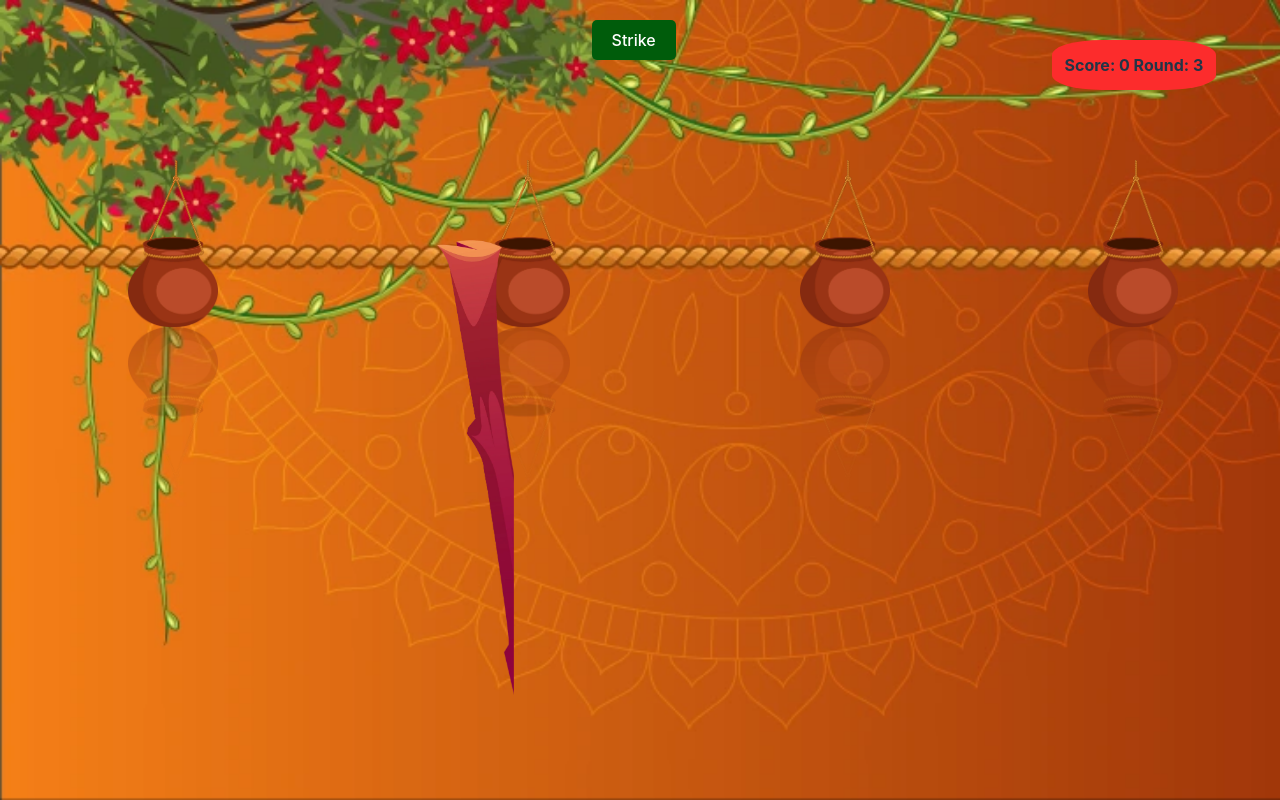
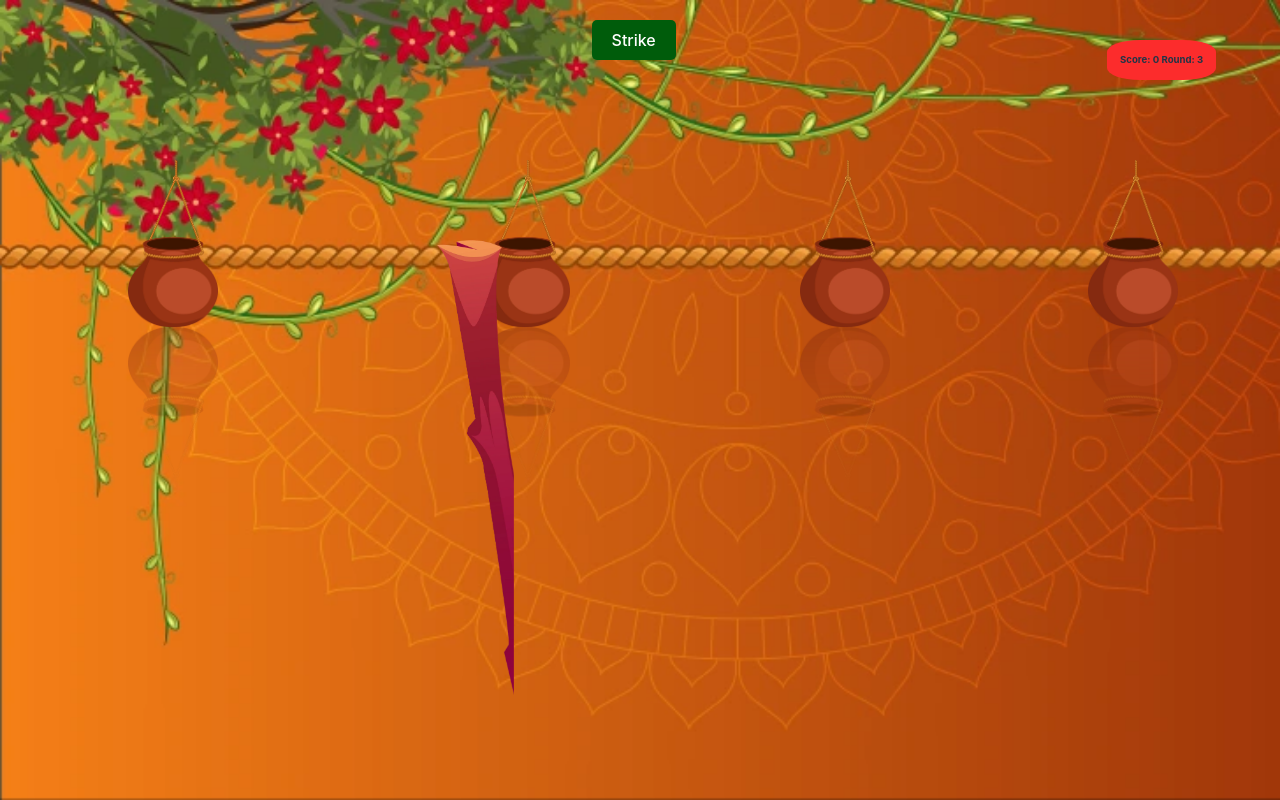
Before and after one commit to Nipunc55/New-Year-Games, a React (Vite) app: page /1 in a window 1280 px wide. Built offline with nearby package versions, Linux system fonts and the light colour scheme.

Commit message:
FIX | font size

```diff
--- a/src/styles/Score.module.css
+++ b/src/styles/Score.module.css
@@ -19,6 +19,7 @@
 .count {
   position: fixed;
   font-weight: bold;
+  font-size: 60%;
   right: 5%;
   top: 5%;
   background-color: rgb(252, 44, 44);
```
